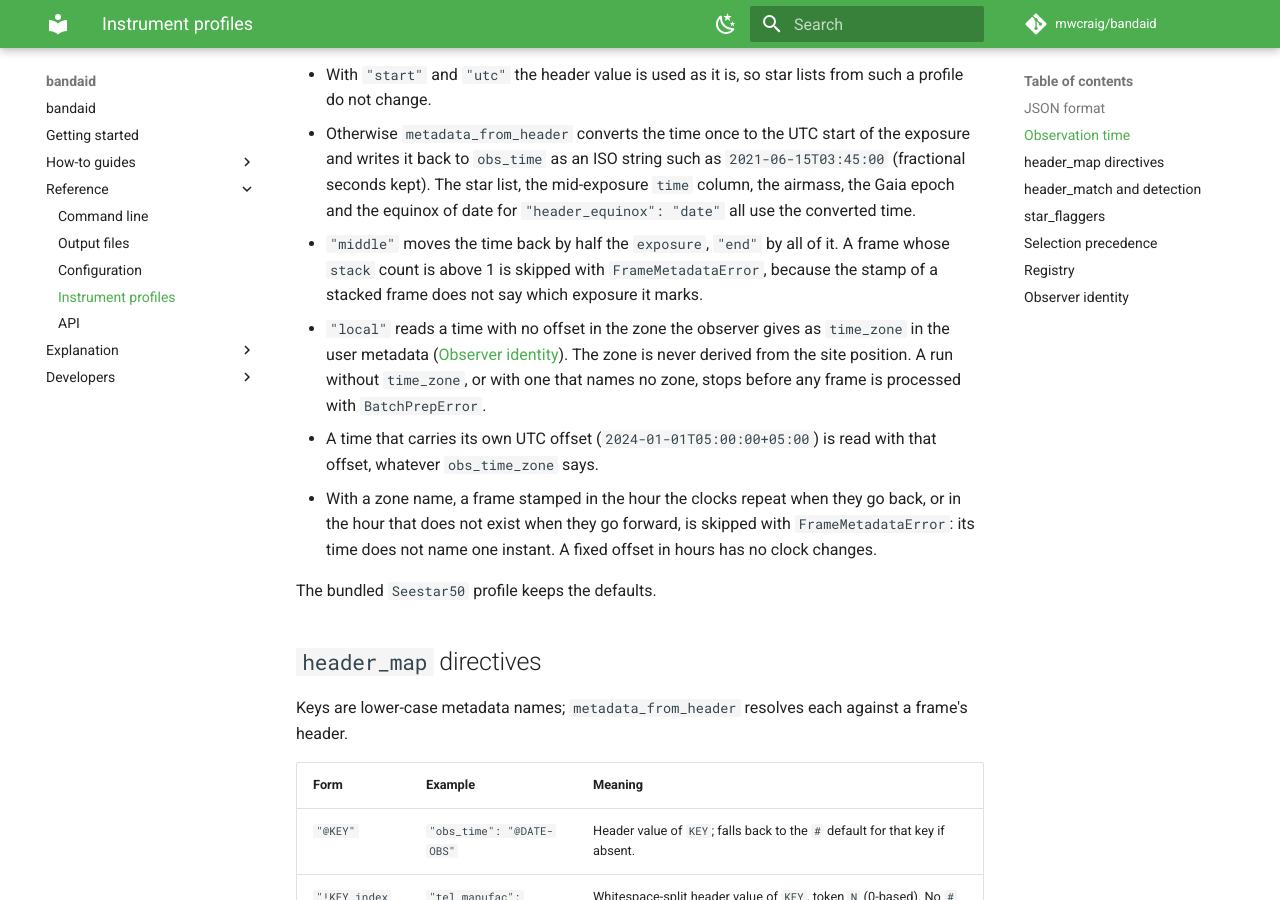
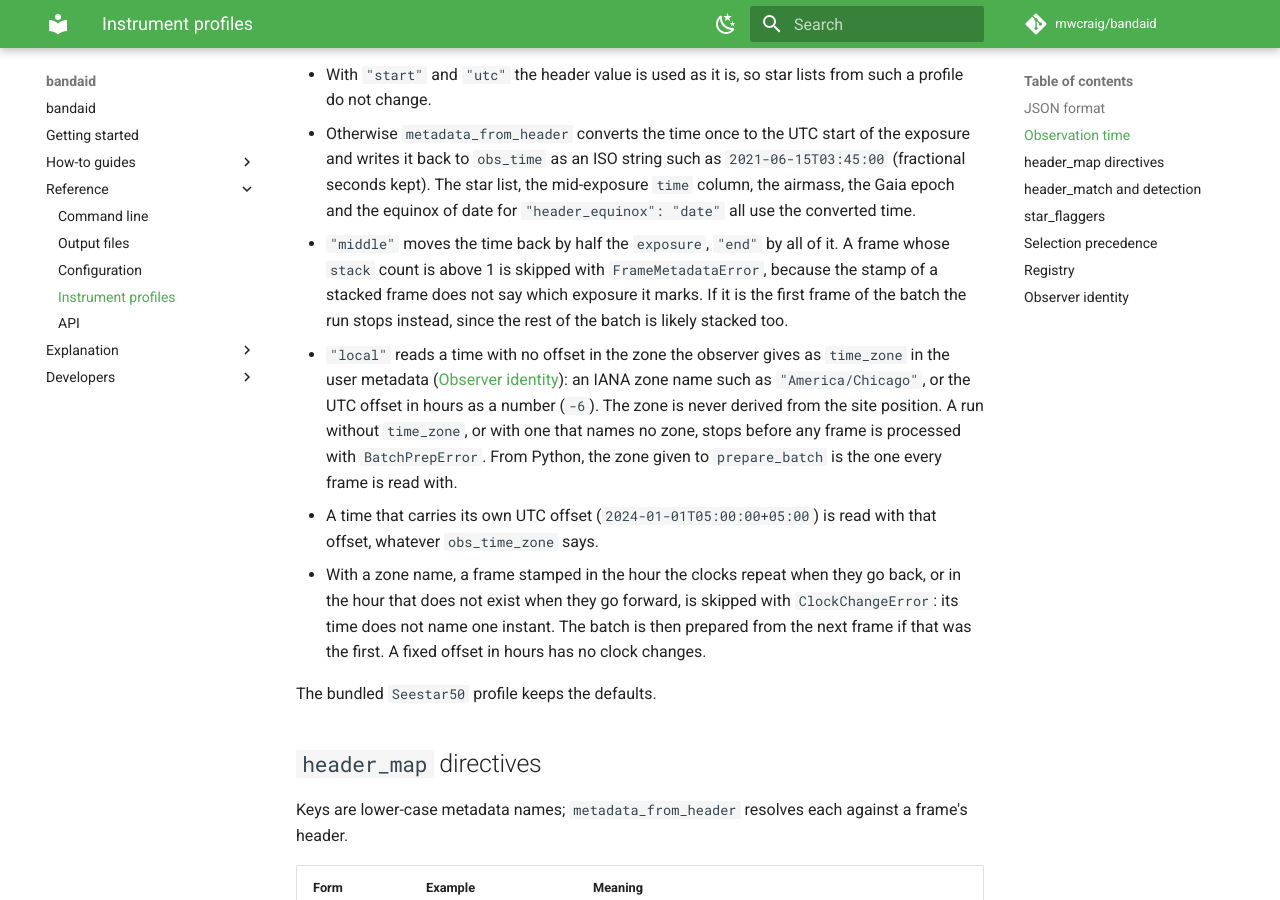
Before and after one commit to mwcraig/bandaid, an MkDocs documentation site: the page built from docs/reference/instrument_profiles.md, in a window 1280 px wide and 900 px high, scrolled down 849 px. Built offline with MkDocs 1.6.1 and Material for MkDocs 9.7.7, drawn with Linux system fonts in a browser that asks for light colours; comment, search, counter and statistics services are not loaded; some of the changed text lies outside the part shown.

Commit message:
Apply the review fixes: one zone source, validated limit, clock-change walk-on
- The per-run faint-limit override is validated again, so nan or inf is
  refused instead of silently emptying the run.
- process_frame reads each frame with the time_zone prepare_batch
  checked, so the consistency check and the photometry use one zone.
- _tzinfo_from_time_zone is the one zone validator and raises
  FrameMetadataError; a bad zone on the per-frame API no longer escapes
  as a KeyError.
- A local time in a clock-change hour raises the new ClockChangeError.
  prepare_batch walks past a first frame that raises it; a stacked
  first frame under a "middle"/"end" profile still stops the run.
- Simplifications from review: one fold check for every zone, one
  observation-time parser, the hidden --gaia-mag-limit alias resolved
  in one line, the obs-time tests as two parametrized tests, and the
  time_zone rule and "required" stated once in the docs.

Part of #192.

🤖 Generated with [Claude Code](https://claude.com/claude-code)

```diff
--- a/docs/reference/instrument_profiles.md
+++ b/docs/reference/instrument_profiles.md
@@ -38,17 +38,22 @@ that:
 - `"middle"` moves the time back by half the `exposure`, `"end"` by all of it.
     A frame whose `stack` count is above 1 is skipped with `FrameMetadataError`,
     because the stamp of a stacked frame does not say which exposure it marks.
+    If it is the first frame of the batch the run stops instead, since the
+    rest of the batch is likely stacked too.
 - `"local"` reads a time with no offset in the zone the observer gives as
-    `time_zone` in the user metadata ([Observer identity](#observer-identity)).
-    The zone is never derived from the site position. A run without
-    `time_zone`, or with one that names no zone, stops before any frame is
-    processed with `BatchPrepError`.
+    `time_zone` in the user metadata ([Observer identity](#observer-identity)):
+    an IANA zone name such as `"America/Chicago"`, or the UTC offset in hours
+    as a number (`-6`). The zone is never derived from the site position. A
+    run without `time_zone`, or with one that names no zone, stops before any
+    frame is processed with `BatchPrepError`. From Python, the zone given to
+    `prepare_batch` is the one every frame is read with.
 - A time that carries its own UTC offset (`2024-01-01T05:00:00+05:00`) is read
     with that offset, whatever `obs_time_zone` says.
 - With a zone name, a frame stamped in the hour the clocks repeat when they go
     back, or in the hour that does not exist when they go forward, is skipped
-    with `FrameMetadataError`: its time does not name one instant. A fixed
-    offset in hours has no clock changes.
+    with `ClockChangeError`: its time does not name one instant. The batch is
+    then prepared from the next frame if that was the first. A fixed offset in
+    hours has no clock changes.
 
 The bundled `Seestar50` profile keeps the defaults.
 
--- a/src/bandaid/__init__.py
+++ b/src/bandaid/__init__.py
@@ -51,6 +51,7 @@ from .exceptions import (
     BatchPrepError,
     CatalogTruncationError,
     CentroidPlaneError,
+    ClockChangeError,
     DegenerateBayerChannelError,
     FrameError,
     FrameMetadataError,
```
Also changed, not shown: other parts of docs/reference/instrument_profiles.md (+1 -2 lines), CHANGELOG.md (+2 -1 lines), docs/howto/add_a_telescope.md (+3 -11 lines), docs/howto/troubleshooting.md (+5 -3 lines), docs/howto/tune_a_run.md (+2 -6 lines), docs/reference/api.md (+2 -0 lines), docs/reference/configuration.md (+2 -3 lines), 11 other files.
